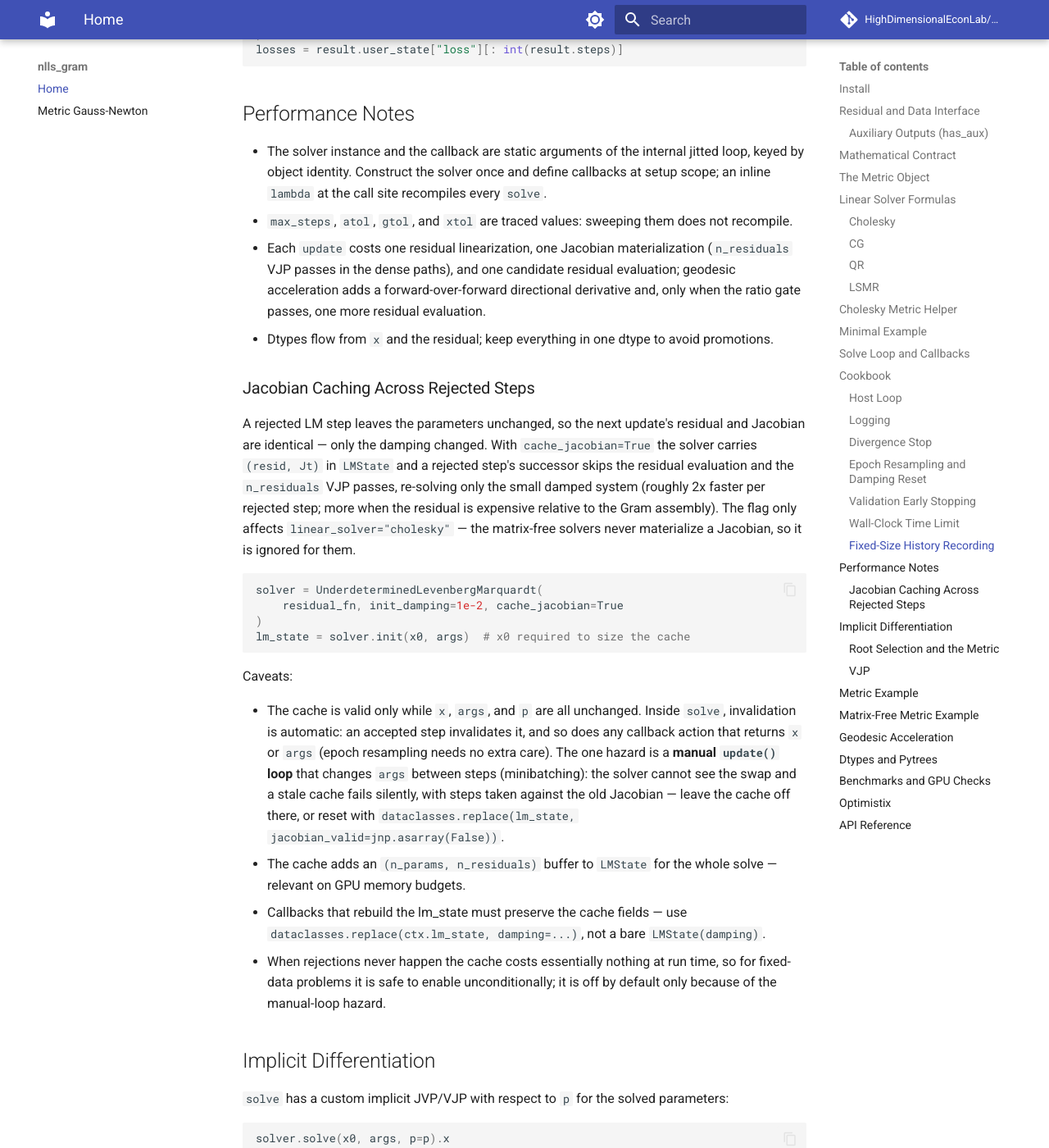
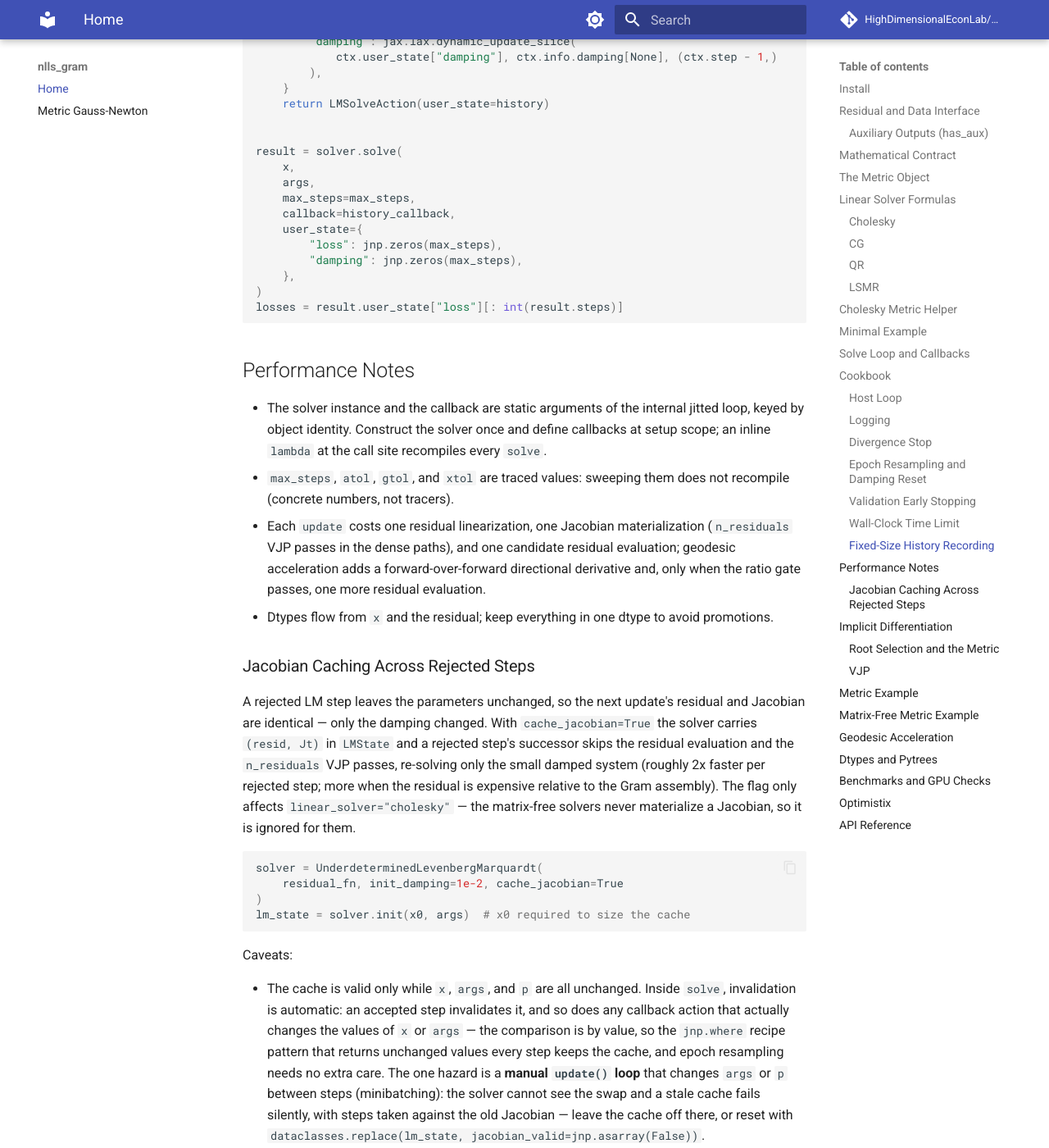
Before and after one commit to HighDimensionalEconLab/nlls_gram, an MkDocs documentation site: the page built from docs/index.md, in a window 1280 px wide and 1400 px high, scrolled down 12460 px. Shown: the whole window at 82% size. Built offline with MkDocs 1.6.1 and Material for MkDocs 9.7.7, drawn with Linux system fonts in a browser that asks for light colours; comment, search, counter and statistics services are not loaded; some of the changed text lies outside the part shown.

Commit message:
fix: value-based callback change detection; integrate round-1 review findings
solve() actions are now compared by value against the current x/args: the
Jacobian cache survives jit-style callbacks that return unchanged values, and
tolerance checks are deferred on the step where an action actually changes
the problem (previously solve could report CONVERGED for a swapped args with
a stale x). Regression tests for both, plus the docs worked example as
test_metric_selects_minimum_norm_interpolating_step and jit=False implicit-AD
coverage.

Docs/metadata from the review round: QR full-row-rank contract, manual-loop
cache hazard extended to p, inv_sqrt matrix requirement for implicit AD,
tolerances are concrete numbers (not tracers), result.aux evaluated at
(x, args, p), solve(x0, ...) prose, README/index minimum-norm claims linking
the new math page, Production/Stable classifier, and test names moved to the
x/args/lm_state vocabulary.

Co-Authored-By: Mecha Perla (Claude) <noreply@anthropic.com>
Claude-Session: https://claude.ai/code/session_017FY9J1ReVbWEg6B8E9Dghh

````diff
--- a/docs/index.md
+++ b/docs/index.md
@@ -126,6 +126,12 @@ The actual nonlinear step is accepted only if the unregularized residual sum of
 squares decreases. On acceptance, damping is multiplied by `damping_decrease`;
 on rejection, it is multiplied by `damping_increase`.
 
+Near the interpolation threshold, small-damping LM becomes metric
+Gauss-Newton, whose step is the minimum-\(M\)-norm solution of the linearized
+residual equations; large damping is steepest descent in the \(M\)-metric.
+[Metric Gauss-Newton and Minimum-Norm Steps](gauss_newton.md) derives both
+limits, the spectral-filter view, and the kernel/RKHS metric choices.
+
 ## The Metric Object
 
 A custom metric is passed as a single `metric=Metric(...)` argument. The
@@ -146,8 +152,9 @@ metric.
 Shape requirements:
 
 - `solve` must support vectors `(n_params,)` and matrices `(n_params, k)`.
-- `inv_sqrt` must support vectors `(n_params,)`, and should support matrices
-  when natural.
+- `inv_sqrt` must support vectors `(n_params,)`; matrices
+  `(n_params, n_residuals)` are additionally required for implicit
+  differentiation when the metric has no `solve`.
 - `inv_sqrt_transpose` must support matrices `(n_params, n_residuals)` for QR.
 - `norm` only needs to support vectors `(n_params,)`.
 
@@ -209,6 +216,11 @@ $$
 The implementation materializes \(S^\top J^\top\) via
 `metric.inv_sqrt_transpose(J.T)` and solves the resulting augmented QR problem.
 The returned parameter step is mapped back with `metric.inv_sqrt`.
+
+The triangular solves require \(S^\top J^\top\) to have full column rank
+(equivalently, \(J\) full row rank): a rank-deficient Jacobian produces a
+non-finite step even though the damped subproblem remains well-posed. Use
+`cholesky`, `cg`, or `lsmr` for rank-deficient problems.
 
 ### LSMR
 
@@ -301,8 +313,10 @@ x = result.x
 
 With all three at zero the solve runs until `max_steps` unless a callback
 stops it. The tolerances and `max_steps` are traced values: changing them
-between calls does not recompile the loop. `solve(jit=True)` is the default
-and jits the loop; use `jit=False` for debugging Python callbacks.
+between calls does not recompile the loop. They are validated in Python, so
+pass concrete numbers, not tracers from an enclosing `jax.jit`.
+`solve(jit=True)` is the default and jits the loop; use `jit=False` for
+debugging Python callbacks.
 
 The per-step diagnostics behind these rules are exposed on `LMInfo` as
 `grad_norm` (\(\|J^\top r\|_2\), nearly free in the dense paths since
@@ -337,7 +351,9 @@ Callbacks receive an `LMSolveContext`:
 
 A callback returns `None` or `LMSolveAction(...)`. Omitted action fields are left
 unchanged. The callback may set `stop`, `status`, `x`, `lm_state`, `args`, or
-`user_state`; it cannot replace `p`.
+`user_state`; it cannot replace `p`. When an action changes the values of `x`
+or `args`, that step's tolerance checks are skipped — the diagnostics describe
+the pre-action problem — and resume after the next update.
 
 Under `jit=True`, callbacks must be JAX-traceable and return the same pytree
 structure on every iteration. Use `jnp.where` or `jax.lax.cond` for
@@ -489,8 +505,8 @@ result = solver.solve(
 ```
 
 (`dataclasses` here is the standard-library module.) This recipe composes
-with `cache_jacobian=True` without extra care: any action that returns
-`x` or `args` invalidates the Jacobian cache automatically.
+with `cache_jacobian=True` without extra care: any action that changes the
+values of `x` or `args` invalidates the Jacobian cache automatically.
 
 ### Validation Early Stopping
 
@@ -596,7 +612,7 @@ losses = result.user_state["loss"][: int(result.steps)]
   callbacks at setup scope; an inline `lambda` at the call site recompiles
   every `solve`.
 - `max_steps`, `atol`, `gtol`, and `xtol` are traced values: sweeping them
-  does not recompile.
+  does not recompile (concrete numbers, not tracers).
 - Each `update` costs one residual linearization, one Jacobian
   materialization (`n_residuals` VJP passes in the dense paths), and one
   candidate residual evaluation; geodesic acceleration adds a
@@ -627,11 +643,13 @@ Caveats:
 
 - The cache is valid only while `x`, `args`, and `p` are all unchanged.
   Inside `solve`, invalidation is automatic: an accepted step invalidates it,
-  and so does any callback action that returns `x` or `args` (epoch
-  resampling needs no extra care). The one hazard is a **manual `update()`
-  loop** that changes `args` between steps (minibatching): the solver cannot
-  see the swap and a stale cache fails silently, with steps taken against the
-  old Jacobian — leave the cache off there, or reset with
+  and so does any callback action that actually changes the values of `x` or
+  `args` — the comparison is by value, so the `jnp.where` recipe pattern that
+  returns unchanged values every step keeps the cache, and epoch resampling
+  needs no extra care. The one hazard is a **manual `update()` loop** that
+  changes `args` or `p` between steps (minibatching): the solver cannot see
+  the swap and a stale cache fails silently, with steps taken against the old
+  Jacobian — leave the cache off there, or reset with
   `dataclasses.replace(lm_state, jacobian_valid=jnp.asarray(False))`.
 - The cache adds an `(n_params, n_residuals)` buffer to `LMState` for the
   whole solve — relevant on GPU memory budgets.
--- a/pyproject.toml
+++ b/pyproject.toml
@@ -19,7 +19,7 @@ keywords = [
     "optimization",
 ]
 classifiers = [
-    "Development Status :: 4 - Beta",
+    "Development Status :: 5 - Production/Stable",
     "Intended Audience :: Science/Research",
     "Programming Language :: Python :: 3.11",
     "Programming Language :: Python :: 3.12",
````
Also changed, not shown: other parts of docs/index.md (+2 -2 lines), README.md (+17 -1 lines), 3 other files.
